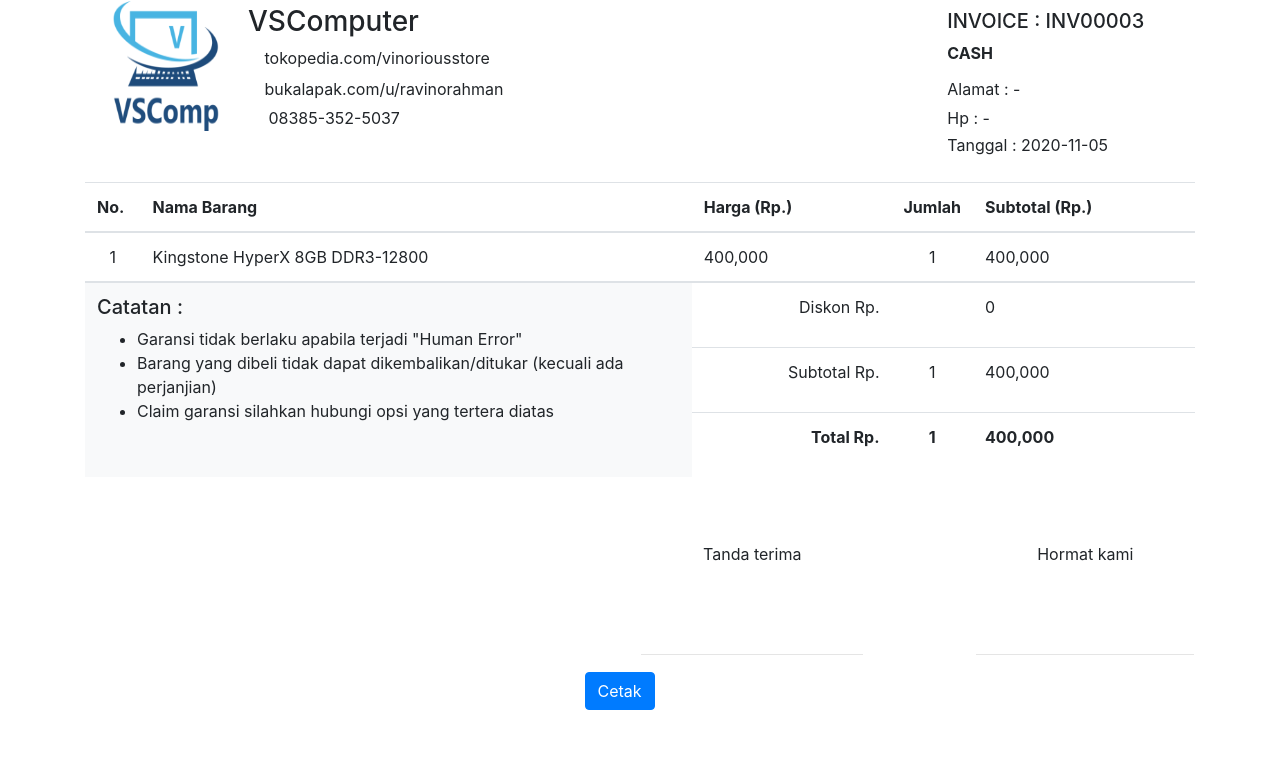
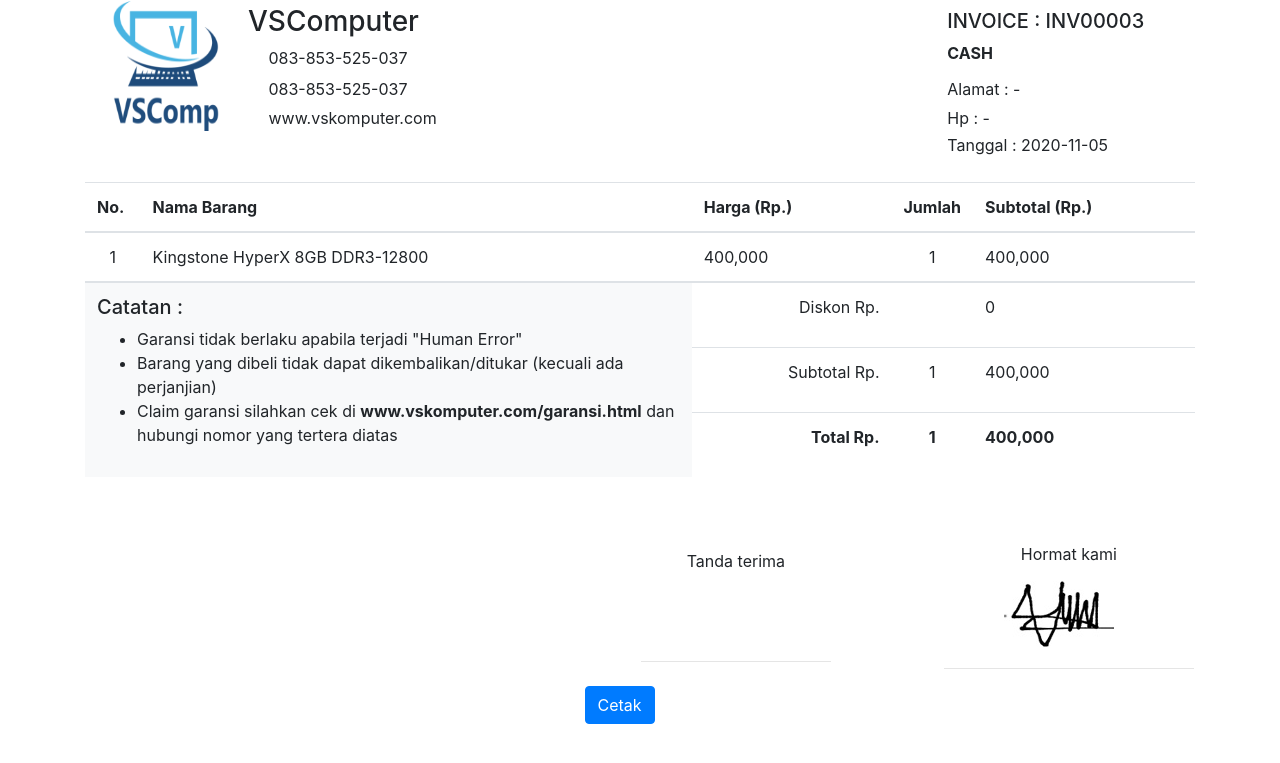
Before and after one commit to nexxo12/kasirku, a PHP site: page /admin/print-view.php?inv=INV00003 in a window 1280 px wide. Shown: the top 763 px of the page. Run offline with PHP 8.4, Linux system fonts and the light colour scheme; data comes from the database, SQL or seed files in the repository; some libraries are stand-ins or nearby versions; some web fonts are replaced.

Commit message:
revisi print report

```diff
--- a/admin/print-view.php
+++ b/admin/print-view.php
@@ -20,24 +20,23 @@
   <?php $data_pj = tampil_data("SELECT * FROM penjualan INNER JOIN master_barang ON penjualan.ID_BARANG=master_barang.ID_BARANG INNER JOIN pelanggan ON penjualan.ID_PELANGGAN=pelanggan.ID_PELANGGAN WHERE INV_PENJUALAN = '$invoice'")  ?>
   <?php foreach ($data_pj as $inv) :?>
   <?php endforeach; ?>
-
 <table width="100%" border="0">
   <tr>
     <td rowspan="3" width="10%"><img src="../img/logo.png" alt="" style="height:130px; width:160px;"></td>
     <td width="33%">
       <h3>VSComputer</h3>
-      <i class="fas fa-store mr-1"></i>tokopedia.com/vinoriousstore
+      <i class="fab fa-whatsapp mr-2"></i>083-853-525-037
     </td>
     <td></td>
     <td><h5>INVOICE : <?=$inv["INV_PENJUALAN"]; ?></h5><strong><?=$inv["NAMA"]; ?></strong></td>
   </tr>
   <tr>
-    <td><i class="fas fa-store mr-1"></i>bukalapak.com/u/ravinorahman</td>
+    <td><i class="fas fa-phone mr-2"></i>083-853-525-037</td>
     <td></td>
     <td>Alamat : <?=$inv["ALAMAT"]; ?></td>
   </tr>
   <tr>
-    <td><i class="fab fa-whatsapp mr-2"></i>08385-352-5037</td>
+    <td><i class="fas fa-globe mr-2"></i>www.vskomputer.com</td>
     <td></td>
     <td>Hp : <?=$inv["HP"]; ?></td>
   </tr>
@@ -85,7 +84,7 @@
       <tr>
         <td colspan="2" rowspan="4" class="bg-light"><h5>Catatan : </h5><ul><li>Garansi tidak berlaku apabila terjadi "Human Error"</li>
                               <li>Barang yang dibeli tidak dapat dikembalikan/ditukar (kecuali ada perjanjian)</li>
-                              <li>Claim garansi silahkan hubungi opsi yang tertera diatas</li></ul></td>
+                              <li>Claim garansi silahkan cek di <strong>www.vskomputer.com/garansi.html</strong> dan hubungi nomor yang tertera diatas</li></ul></td>
         <tr>
           <td height="20%"><p style="text-align:right;">Diskon Rp. </p></td>
           <td></td>
@@ -107,13 +106,14 @@
   <tr>
     <td><div style="text-align:center;">Tanda terima</div><br><br><br><hr></td>
     <td width="20%"></td>
-    <td><div style="text-align:center;">Hormat kami</div><br><br><br><hr></td>
+    <td><div style="text-align:center;">Hormat kami</div><img style="padding:10px; position:relative; left:50px; top:5px;" src="../img/ttd.jpg" alt=""><hr></td>
   </tr>
 </table>
 <br>
-<footer>
+<br>
 <button type="button" style="margin-left: 45%;" class="btn btn-primary" onclick="window.print();">Cetak</button>
-</footer>
+
+<br>
 </div>
 
 <script type="text/javascript">
```
Also changed, not shown: admin/print.php (+5 -6 lines), img/ttd.jpg (added).
